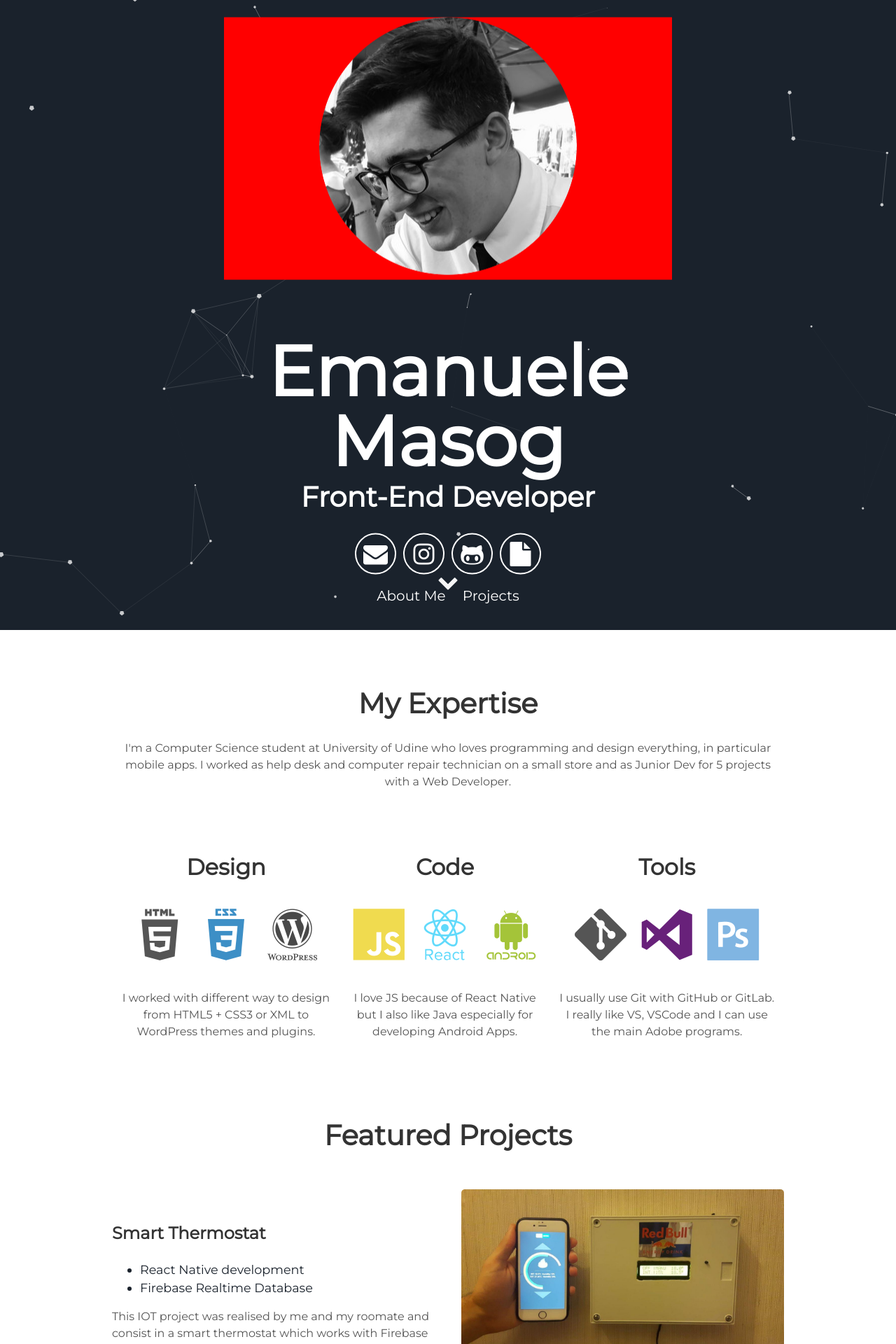
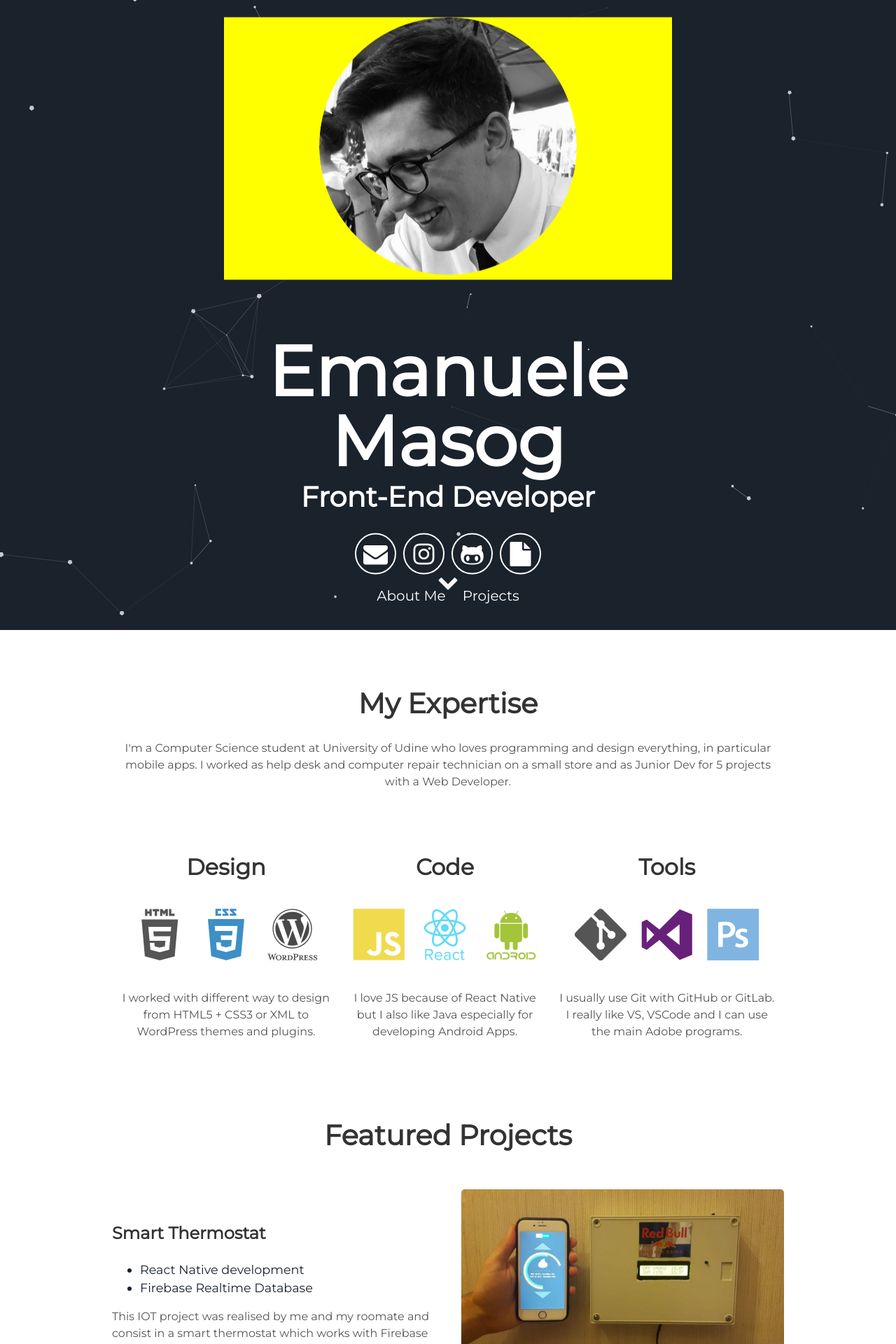
Before and after one commit to ClarkStoro/clarkstoro.github.io, a Jekyll site: the page built from index.html, in a window 1280 px wide. Shown: the top 1920 px of the page at 70% size. Built offline with Jekyll 4.4.1, drawn with Linux system fonts in a browser that asks for light colours.

Commit message:
Update header.html

```diff
--- a/_includes/header.html
+++ b/_includes/header.html
@@ -1,7 +1,7 @@
 <div id="particles-js">
   <div class="header">
 
-      <div style="background-color: #ff0000", margin: 100px">
+      <div style="background-color: #ffff00", margin-bottom: 500px">
       <img alt="ema" class="photo" src="{{ "/assets/img/EmanueleMaso.png"}}" />
     </div>
 
```
